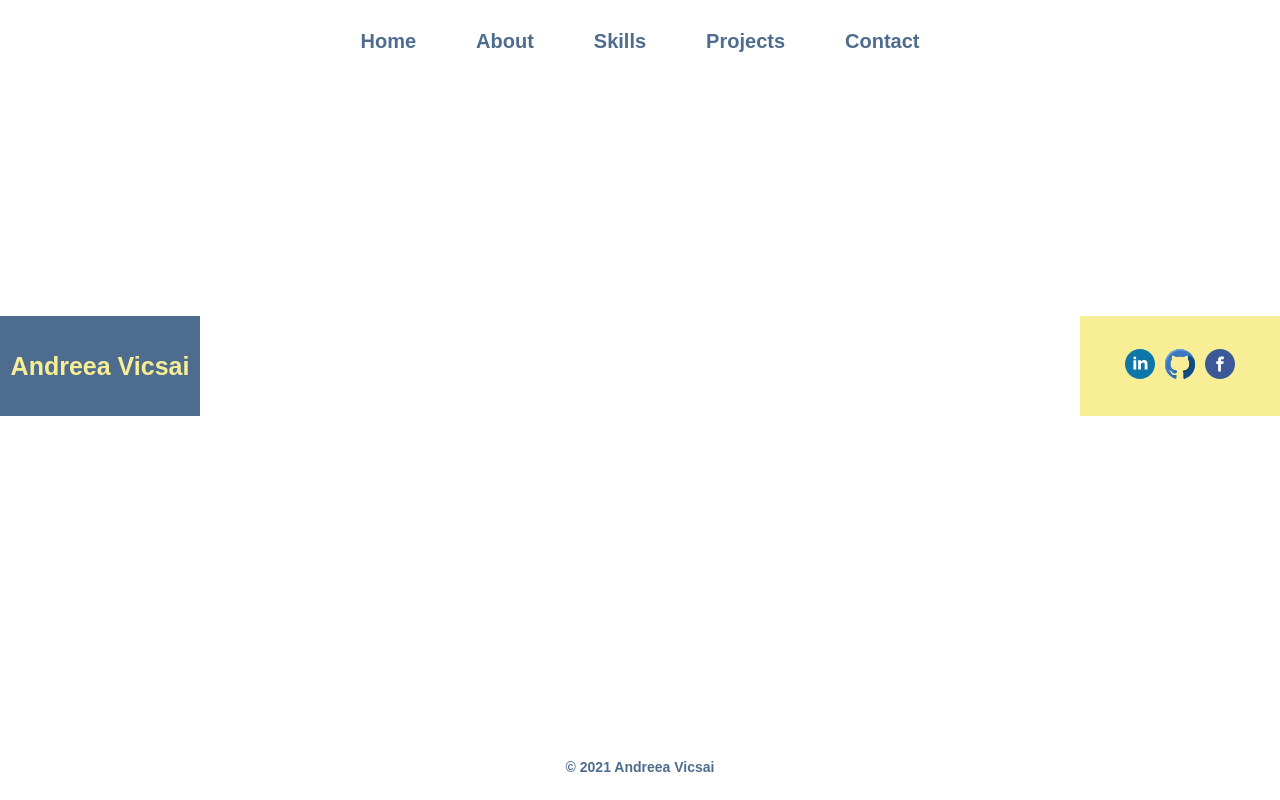
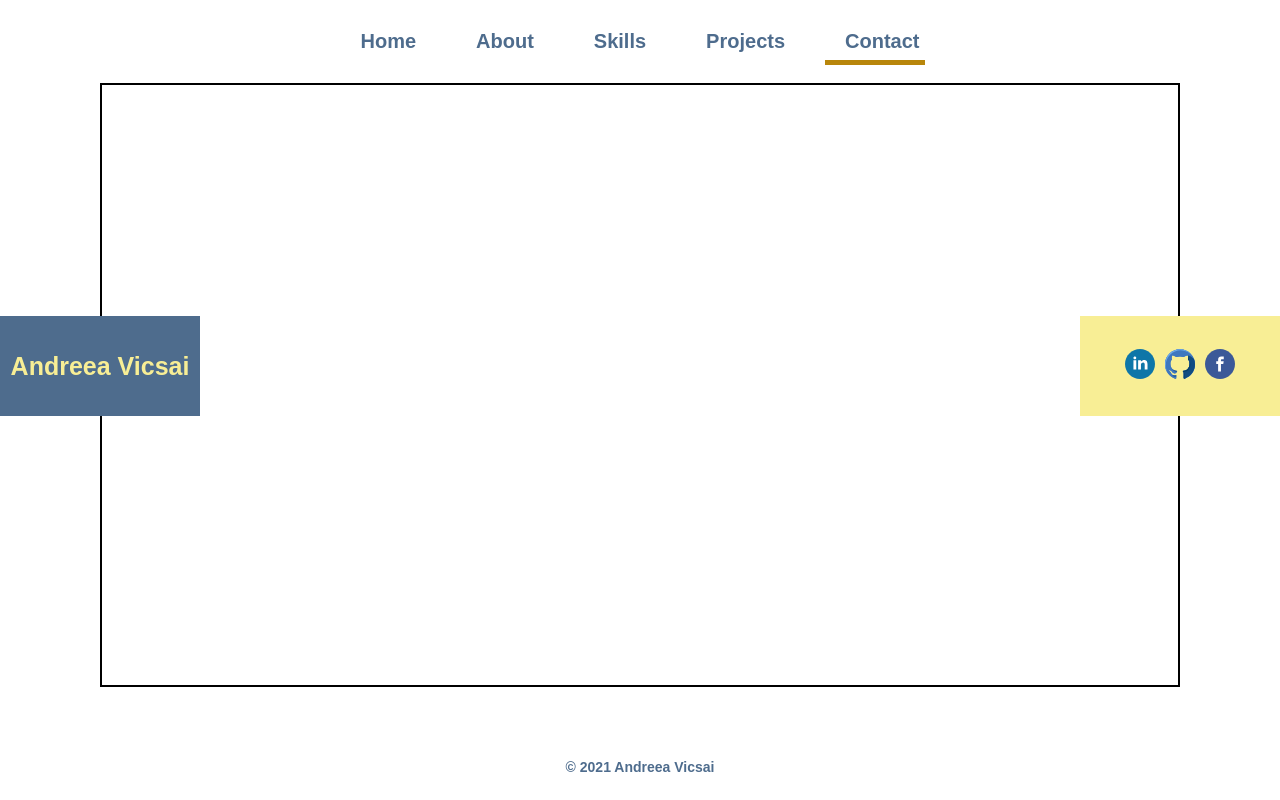
Before and after one commit to AndreeaAVic/my-online-cv, a React (Create React App) app: page /projects in a window 1280 px wide. Built offline with nearby package versions, Linux system fonts and the light colour scheme; a web font is replaced by a local one.

Commit message:
adding nav-bar on pages

```diff
--- a/src/pages/About/About.css
+++ b/src/pages/About/About.css
@@ -24,3 +24,12 @@
     width: 20px;
     margin: 5px;
 }
+
+.about-nav-bar {
+    height: 5px;
+    width: 100px;
+    background-color: darkgoldenrod;
+    position: absolute;
+    top: 60px;
+    left: 590px;
+}
--- a/src/pages/About/About.jsx
+++ b/src/pages/About/About.jsx
@@ -10,6 +10,9 @@ import { ProfilePicture } from "../../components/ProfilePicture/ProfilePicture";
 export function About() {
     return (
         <div className="about">
+            <Fade left cascade>
+                <div className="about-nav-bar"></div>
+            </Fade>
             <ProfilePicture />
             <div className="description">
                 <Fade right cascade>
--- a/src/pages/Contact/Contact.css
+++ b/src/pages/Contact/Contact.css
@@ -1,4 +1,9 @@
 .contact {
+    height: 600px;
+    margin: 0 100px;
+}
+
+.contact-details {
     border-radius: 25px;
     position: fixed;
     top: 50%;
@@ -47,7 +52,7 @@ h2:last-child {
 }
 
 .contactIcon img {
-    width: 40px;
+    width: 50px;
     display: flex;
     margin-left: 100px;
 }
@@ -78,3 +83,12 @@ h2:last-child {
     color: #990f05;
     font-size: 17px;
 }
+
+.contact-nav-bar {
+    height: 5px;
+    width: 100px;
+    background-color: darkgoldenrod;
+    position: absolute;
+    top: 60px;
+    left: 950px;
+}
--- a/src/pages/Contact/Contact.jsx
+++ b/src/pages/Contact/Contact.jsx
@@ -1,3 +1,7 @@
+import Rotate from "react-reveal/Rotate";
+import LightSpeed from "react-reveal/LightSpeed";
+import Fade from "react-reveal/Fade";
+
 import developerIcon from "./developer.svg";
 import addressIcon from "./pin.svg";
 import phoneIcon from "./telephone.svg";
@@ -8,18 +12,29 @@ import "./Contact.css";
 export function Contact() {
     return (
         <div className="contact">
+            <Fade left cascade>
+                <div className="contact-nav-bar"></div>
+            </Fade>
+            <div className="contact-details">
                 <div className="left-details">
+                    <LightSpeed left cascade>
                         <div className="contactName">
                             <h2>ANDREEA</h2>
                             <h2>VICSAI</h2>
                         </div>
+                    </LightSpeed>
+                    <LightSpeed left cascade>
                         <div className="contactTitle">
                             <h3>Junior Front-End Web Developer</h3>
                         </div>
+                    </LightSpeed>
+                    <Rotate bottom left>
                         <div className="contactIcon">
                             <img src={developerIcon} alt="developer-icon" />
                         </div>
+                    </Rotate>
                 </div>
+                <LightSpeed right cascade>
                     <div className="right-details">
                         <div className="contactAddress">
                             <img src={addressIcon} alt="address" />
@@ -34,6 +49,8 @@ export function Contact() {
                             <p>andreeahidigan6@gmail.com</p>
                         </div>
                     </div>
+                </LightSpeed>
+            </div>
         </div>
     );
 }
--- a/src/pages/Home/Home.css
+++ b/src/pages/Home/Home.css
@@ -18,3 +18,12 @@
 .job-title p {
     font-size: 35px;
 }
+
+.home-nav-bar {
+    height: 5px;
+    width: 100px;
+    background-color: darkgoldenrod;
+    position: absolute;
+    top: 60px;
+    left: 470px;
+}
--- a/src/pages/Home/Home.jsx
+++ b/src/pages/Home/Home.jsx
@@ -1,4 +1,5 @@
 import Fade from "react-reveal/Fade";
+
 import { BackgroundPattern } from "../../components/BackgroundPattern/BackgroundPattern";
 
 import "./Home.css";
@@ -6,6 +7,9 @@ import "./Home.css";
 export function Home() {
     return (
         <div className="home">
+            <Fade left cascade>
+                <div className="home-nav-bar"></div>
+            </Fade>
             <BackgroundPattern />
             <div className="job-title">
                 <Fade left cascade>
--- a/src/pages/Projects/Projects.css
+++ b/src/pages/Projects/Projects.css
@@ -0,0 +1,17 @@
+.projects {
+    border: 2px solid;
+    height: 600px;
+    margin: 0 100px;
+    display: flex;
+    justify-content: center;
+    align-items: center;
+}
+
+.projects-nav-bar {
+    height: 5px;
+    width: 100px;
+    background-color: darkgoldenrod;
+    position: absolute;
+    top: 60px;
+    left: 825px;
+}
--- a/src/pages/Projects/Projects.jsx
+++ b/src/pages/Projects/Projects.jsx
@@ -1,7 +1,13 @@
+import Fade from "react-reveal/Fade";
+
 import "./Projects.css";
 
 export function Projects() {
     return (
-        <div className="projects"></div>
+        <div className="projects">
+            <Fade left cascade>
+                <div className="projects-nav-bar"></div>
+            </Fade>
+        </div>
     );
 }
--- a/src/pages/Skills/Skills.css
+++ b/src/pages/Skills/Skills.css
@@ -44,3 +44,12 @@
     font-size: 18px;
     text-decoration: underline;
 }
+
+.skills-nav-bar {
+    height: 5px;
+    width: 100px;
+    background-color: darkgoldenrod;
+    position: absolute;
+    top: 60px;
+    left: 700px;
+}
--- a/src/pages/Skills/Skills.jsx
+++ b/src/pages/Skills/Skills.jsx
@@ -1,4 +1,5 @@
 import Flip from "react-reveal/Flip";
+import Fade from "react-reveal/Fade";
 
 import htmlIcon from "./html5.svg";
 import cssIcon from "./css3.svg";
@@ -12,6 +13,9 @@ import "./Skills.css";
 export function Skills() {
     return (
         <div className="skills">
+            <Fade left cascade>
+                <div className="skills-nav-bar"></div>
+            </Fade>
             <Flip top cascade>
                 <div className="skillsText">
                     <p>From</p>
```
Lines whose indentation alone changed are shown as unchanged.
